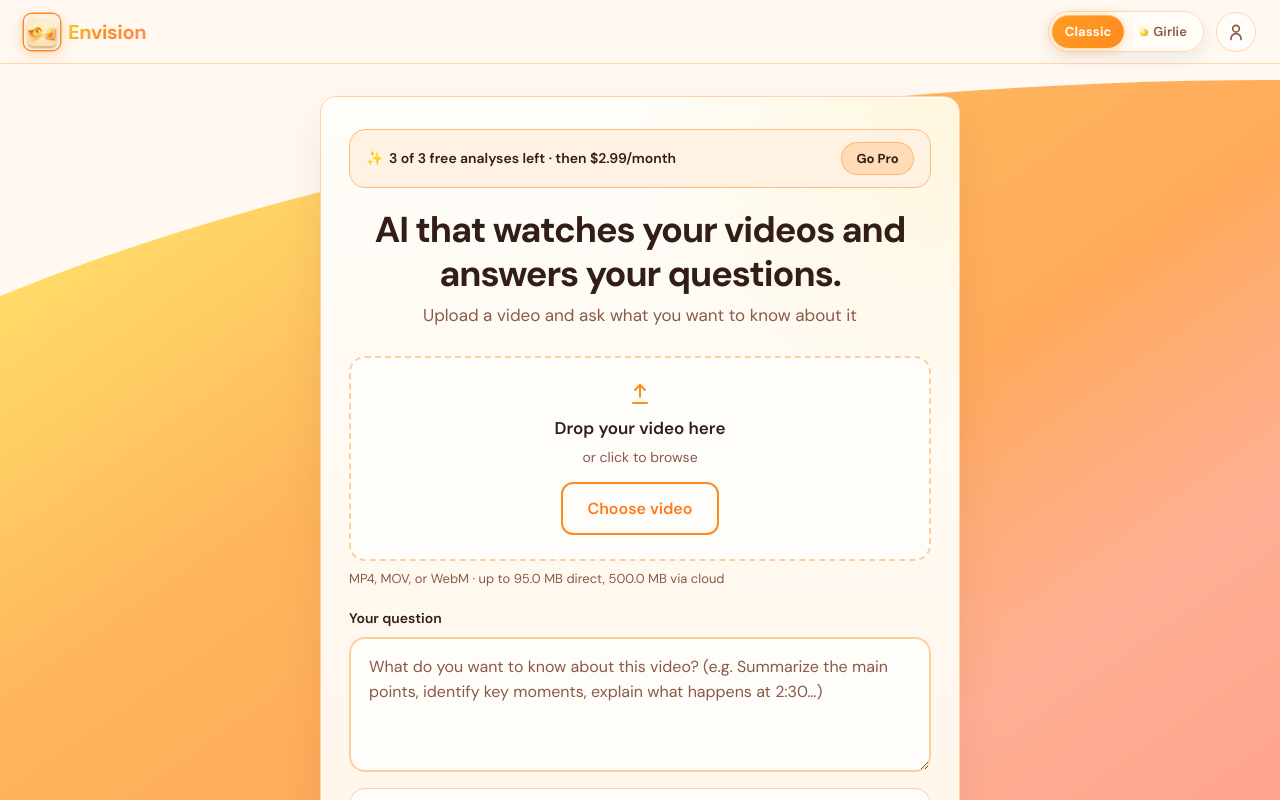
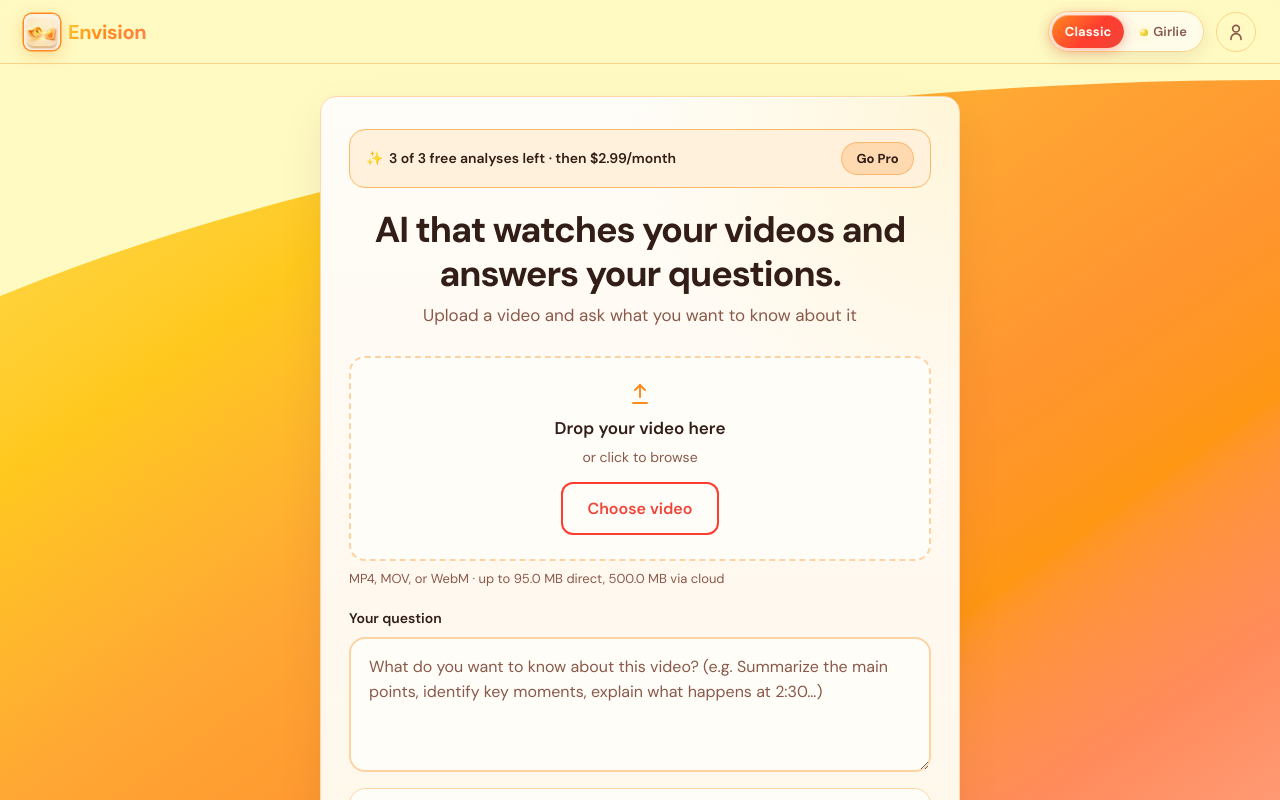
Before and after one commit to ClaudioK5/Envision-Frontend, a React (Vite) app: page / in a window 1280 px wide. Shown: the top 800 px of the page. Built offline with nearby package versions, Linux system fonts and the light colour scheme.

Commit message:
Add files via upload

```diff
--- a/src/index.css
+++ b/src/index.css
@@ -1,56 +1,59 @@
 :root,
 html[data-theme="classic"] {
   /*
-   * Mango Classic — cream base + visible mango ribbon
-   * (~15% softer than full fruit; peach-coral end, no deep red)
+   * Mango Classic — pulled from ripe mango fruit:
+   * cream milkshake base + sunny yellow → orange → soft coral blush
+   * tiny stem green; no deep depressing red
    */
-  --cream-0: #fffdf9;
-  --cream-1: #fff9f2;
-  --cream-2: #fff3e6;
-  --cream-mid: #fff8ef;
+  --cream-0: #fffcf0;
+  --cream-1: #fff9c2;
+  --cream-2: #ffefb0;
+  --cream-mid: #fff6d0;
   --mango-yellow: #ffd12f;
-  --mango-yellow-alt: #ffce32;
+  --mango-yellow-alt: #ffc30b;
   --mango-orange: #ff8a1f;
   --mango-orange-mid: #ff9d24;
-  --mango-orange-deep: #ff7a1a;
-  --mango-coral: #ff8f6b;
-  --mango-coral-mid: #ff7a5c;
-  --mango-red: #ff6b52;
-  --mango-green: #86b93b;
-
-  --navy-dark: #fff9f2;
-  --navy-mid: #fff4e6;
+  --mango-orange-deep: #ff8c00;
+  --mango-coral: #ff7f50;
+  --mango-coral-mid: #ff8f6b;
+  --mango-red: #f04438;
+  --mango-red-bright: #ff3d2e;
+  --mango-red-deep: #e94b3c;
+  --mango-green: #9acd32;
+
+  --navy-dark: #fff9c2;
+  --navy-mid: #ffefb0;
   --navy-light: #ffd12f;
   --gradient-mid: #ff8a1f;
   --accent: #ff8a1f;
   --accent-bright: #ffd12f;
-  --accent-strong: #ff7a1a;
-  --accent-hover: #ff7a5c;
-  --accent-coral: #ff8f6b;
-  --accent-red: #ff6b52;
-  --accent-deep: #ff7a5c;
-  --accent-glow: rgba(255, 209, 47, 0.42);
-  --accent-soft-12: color-mix(in srgb, #ffd12f 16%, #fffdf9);
-  --accent-soft-28: color-mix(in srgb, #ff8a1f 26%, #fff9f2);
-  --accent-soft-34: color-mix(in srgb, #ff9d24 32%, #fff4e6);
+  --accent-strong: #ff8c00;
+  --accent-hover: #f04438;
+  --accent-coral: #ff7f50;
+  --accent-red: #f04438;
+  --accent-deep: #e94b3c;
+  --accent-glow: rgba(255, 209, 47, 0.4);
+  --accent-soft-12: color-mix(in srgb, #ffd12f 16%, #fffcf0);
+  --accent-soft-28: color-mix(in srgb, #ff8a1f 26%, #fff9c2);
+  --accent-soft-34: color-mix(in srgb, #ff9d24 32%, #ffefb0);
   --accent-soft-40: color-mix(in srgb, #ff8a1f 38%, transparent);
   --accent-soft-45: color-mix(in srgb, #ffd12f 42%, transparent);
-  --accent-soft-55: color-mix(in srgb, #ff8f6b 48%, transparent);
-  --leaf: #86b93b;
-
-  --bg: #fff9f2;
-  --bg-elevated: #fffdf9;
-  --surface-ink: #fffdf9;
-  --surface-deep: #fff4e6;
-  --surface-deep-strong: #fffdf9;
-  --surface-mid: #fff8ef;
-  --user-bubble-from: color-mix(in srgb, #ffd12f 40%, #fffdf9);
-  --user-bubble-to: color-mix(in srgb, #ff8a1f 30%, #fff9f2);
+  --accent-soft-55: color-mix(in srgb, #f04438 42%, transparent);
+  --leaf: #9acd32;
+
+  --bg: #fff9c2;
+  --bg-elevated: #fffcf0;
+  --surface-ink: #fffcf0;
+  --surface-deep: #fff8dc;
+  --surface-deep-strong: #fffcf0;
+  --surface-mid: #fff6d0;
+  --user-bubble-from: color-mix(in srgb, #ffd12f 42%, #fffcf0);
+  --user-bubble-to: color-mix(in srgb, #ff8a1f 30%, #fff9c2);
   --text: #321d17;
   --text-muted: #8a594a;
-  --border: color-mix(in srgb, #ff8a1f 28%, #fff4e6);
+  --border: color-mix(in srgb, #ff8a1f 28%, #ffefb0);
   --shadow: rgba(50, 29, 23, 0.08);
-  --glass: #fffdf9;
+  --glass: color-mix(in srgb, #fff9c2 88%, transparent);
 
   --header-height: 64px;
   --radius: 12px;
@@ -145,32 +148,34 @@ body {
 .navy-background__dark {
   position: absolute;
   inset: 0;
-  /* Global warm milkshake base */
-  background: #fff9f2;
+  /* Mango milkshake yellow */
+  background: #fff9c2;
 }
 
 .navy-background__light {
   position: absolute;
   inset: 0;
   /*
-   * Visible mango diagonal (like before), ~15% softer:
-   * solid-ish yellow → orange → peach-coral (not deep red, not washed white)
+   * Ripe mango skin blend — soft organic stops like the fruit photo:
+   * sunny yellow → warm orange → coral blush (cheerful, not dark red)
    */
   background: linear-gradient(
     145deg,
-    color-mix(in srgb, #ffd12f 88%, #fff9f2) 0%,
-    color-mix(in srgb, #ffce32 85%, #fff8ef) 18%,
-    color-mix(in srgb, #ff9d24 86%, #fff4e6) 42%,
-    color-mix(in srgb, #ff8a1f 84%, #fff3e6) 62%,
-    color-mix(in srgb, #ff8f6b 82%, #fff4e6) 82%,
-    color-mix(in srgb, #ff7a5c 80%, #fff6ec) 100%
+    color-mix(in srgb, #ffc30b 12%, #fffdf8) 0%,
+    #ffd12f 14%,
+    #ffc30b 28%,
+    #ff9d24 48%,
+    #ff8a1f 64%,
+    #ff8c00 76%,
+    #ff7f50 90%,
+    #ff8f6b 100%
   );
   clip-path: ellipse(140% 90% at 100% 100%);
-  opacity: 0.82;
+  opacity: 0.88;
 }
 
 html[data-theme="classic"] .navy-background__light {
-  opacity: 0.84;
+  opacity: 0.9;
 }
 
 @media (min-width: 768px) {
@@ -210,7 +215,7 @@ html[data-theme="classic"] .navy-background__light {
 
 .logo__mark {
   color: var(--text);
-  background: linear-gradient(135deg, #ffd12f 0%, #ff8a1f 50%, #ff8f6b 100%);
+  background: linear-gradient(135deg, #ffd12f 0%, #ff8a1f 48%, #ff7f50 100%);
   -webkit-background-clip: text;
   background-clip: text;
   -webkit-text-fill-color: transparent;
@@ -267,20 +272,20 @@ html[data-theme="classic"] .navy-background__light {
 }
 
 .theme-toggle__btn--active {
-  color: #fffdf9;
+  color: #fffdf8;
   font-weight: 700;
-  background: linear-gradient(135deg, #ff9d24 0%, #ff8a1f 100%);
+  background: linear-gradient(135deg, #ff8a1f 0%, #ff3d2e 55%, #f04438 100%);
   box-shadow:
-    0 2px 12px color-mix(in srgb, #ff8a1f 40%, transparent),
+    0 2px 14px color-mix(in srgb, #f04438 42%, transparent),
     inset 0 1px 0 rgba(255, 255, 255, 0.35);
 }
 
 html[data-theme="classic"] .theme-toggle__btn--active:hover {
-  background: linear-gradient(135deg, #ff8f6b 0%, #ff7a5c 100%);
+  background: linear-gradient(135deg, #f04438 0%, #e94b3c 100%);
 }
 
 html[data-theme="classic"] .theme-toggle__spark {
-  background: radial-gradient(circle at 30% 30%, #fffdf9, #ffd12f 42%, #86b93b);
+  background: radial-gradient(circle at 30% 30%, #fffdf8, #ffd12f 40%, #9acd32);
 }
 
 .theme-toggle__btn--girlie.theme-toggle__btn--active {
@@ -359,14 +364,14 @@ html[data-theme="classic"] .result-body--markdown li::marker {
 }
 
 html[data-theme="classic"] .result-kicker {
-  color: #ff7a1a;
+  color: #ff8c00;
 }
 
 html[data-theme="classic"] .content-card {
-  border: 1.5px solid color-mix(in srgb, #ff8a1f 32%, #fff4e6);
+  border: 1.5px solid color-mix(in srgb, #ff8a1f 30%, #fef9e7);
   background:
-    radial-gradient(ellipse 75% 50% at 100% 0%, color-mix(in srgb, #ffd12f 14%, transparent), transparent 68%),
-    linear-gradient(180deg, #fffdf9 0%, #fff8ef 52%, #fff3e6 100%);
+    radial-gradient(ellipse 75% 50% at 100% 0%, color-mix(in srgb, #ffd12f 16%, transparent), transparent 68%),
+    linear-gradient(180deg, #fffdf8 0%, #fff8ef 50%, #fef9e7 100%);
   box-shadow:
     0 16px 44px rgba(50, 29, 23, 0.07),
     0 1px 0 rgba(255, 255, 255, 0.95) inset;
@@ -374,8 +379,8 @@ html[data-theme="classic"] .content-card {
 
 html[data-theme="classic"] .envision-form__textarea,
 html[data-theme="classic"] .upload-zone {
-  background: #fffdf9;
-  border-color: color-mix(in srgb, #ff8a1f 36%, #fff4e6);
+  background: #fffdf8;
+  border-color: color-mix(in srgb, #ff8a1f 34%, #fef9e7);
 }
 
 html[data-theme="classic"] .envision-form__textarea:focus,
@@ -388,77 +393,77 @@ html[data-theme="classic"] .upload-zone:focus {
 
 html[data-theme="classic"] .upload-zone--drag {
   border-color: #ffd12f;
-  background: color-mix(in srgb, #ffd12f 14%, #fffdf9);
+  background: color-mix(in srgb, #ffd12f 14%, #fffdf8);
   box-shadow: 0 0 0 4px color-mix(in srgb, #ffd12f 30%, transparent);
 }
 
 html[data-theme="classic"] .creator-mode-toggle {
-  background: #fffdf9;
-  border-color: color-mix(in srgb, #ff8a1f 32%, #fff4e6);
+  background: #fffdf8;
+  border-color: color-mix(in srgb, #ff8a1f 30%, #fef9e7);
 }
 
 html[data-theme="classic"] .creator-mode-toggle:hover {
   border-color: #ff8a1f;
-  background: #fff4e6;
+  background: #fef9e7;
 }
 
 html[data-theme="classic"] .creator-mode-toggle:has(.creator-mode-toggle__input:checked) {
   border-color: #ff8a1f;
-  background: color-mix(in srgb, #ffd12f 14%, #fffdf9);
+  background: color-mix(in srgb, #ffd12f 14%, #fffdf8);
   box-shadow: 0 0 0 3px color-mix(in srgb, #ff8a1f 24%, transparent);
 }
 
 html[data-theme="classic"] .creator-mode-toggle__input:checked + .creator-mode-toggle__switch {
-  background: linear-gradient(135deg, #ff9d24 0%, #ff8a1f 100%);
+  background: linear-gradient(135deg, #ff8a1f 0%, #f04438 100%);
 }
 
 html[data-theme="classic"] .btn--primary {
-  color: #fffdf9;
-  background: linear-gradient(135deg, #ff9d24 0%, #ff8a1f 48%, #ff8f6b 100%);
+  color: #fffdf8;
+  background: linear-gradient(135deg, #ff8a1f 0%, #ff3d2e 52%, #f04438 100%);
   box-shadow:
-    0 6px 20px color-mix(in srgb, #ff8a1f 36%, transparent),
-    inset 0 1px 0 rgba(255, 255, 255, 0.35);
+    0 6px 22px color-mix(in srgb, #f04438 40%, transparent),
+    inset 0 1px 0 rgba(255, 255, 255, 0.32);
 }
 
 html[data-theme="classic"] .btn--primary:not(:disabled):hover {
-  background: linear-gradient(135deg, #ff8f6b 0%, #ff7a5c 100%);
+  background: linear-gradient(135deg, #f04438 0%, #e94b3c 100%);
 }
 
 html[data-theme="classic"] .btn--secondary {
-  color: #ff7a1a;
-  background: #fffdf9;
-  border: 2px solid #ff8a1f;
+  color: #f04438;
+  background: #fffdf8;
+  border: 2px solid #ff3d2e;
 }
 
 html[data-theme="classic"] .btn--secondary:hover {
-  color: #ff7a5c;
-  border-color: #ff8f6b;
-  background: color-mix(in srgb, #ffd12f 12%, #fffdf9);
+  color: #e94b3c;
+  border-color: #f04438;
+  background: color-mix(in srgb, #ff3d2e 10%, #fffdf8);
 }
 
 html[data-theme="classic"] .result-message--user .result-message__text {
   border-color: #ff8a1f;
   background: linear-gradient(
     155deg,
-    color-mix(in srgb, #ffd12f 44%, #fffdf9),
-    color-mix(in srgb, #ff8a1f 32%, #fff9f2)
+    color-mix(in srgb, #ffd12f 44%, #fffdf8),
+    color-mix(in srgb, #ff8a1f 32%, #fff9f0)
   );
   box-shadow: 0 8px 22px color-mix(in srgb, #ff8a1f 18%, transparent);
 }
 
 html[data-theme="classic"] .result-body {
-  border: 1px solid color-mix(in srgb, #ff8a1f 26%, #fff4e6);
-  background: #fffdf9;
+  border: 1px solid color-mix(in srgb, #ff8a1f 26%, #fef9e7);
+  background: #fffdf8;
   box-shadow: 0 10px 28px rgba(50, 29, 23, 0.07);
 }
 
 html[data-theme="classic"] .envision-form__error {
-  border: 1px solid color-mix(in srgb, #ff8f6b 42%, #fff4e6);
-  background: color-mix(in srgb, #ff8f6b 9%, #fffdf9);
+  border: 1px solid color-mix(in srgb, #ff7f50 42%, #fef9e7);
+  background: color-mix(in srgb, #ff7f50 9%, #fffdf8);
 }
 
 html[data-theme="classic"] .envision-form__error-step {
-  color: #ff7a5c;
+  color: #ff7f50;
 }
 
 html[data-theme="classic"] .envision-form__error p {
@@ -1668,16 +1673,16 @@ html[data-theme="girlie"] .result-body--markdown strong {
 }
 
 html[data-theme="classic"] .upgrade-pro-btn--primary {
-  color: #fffdf9;
-  background: linear-gradient(135deg, #ff9d24 0%, #ff8a1f 48%, #ff8f6b 100%);
+  color: #fffdf8;
+  background: linear-gradient(135deg, #ff8a1f 0%, #ff3d2e 52%, #f04438 100%);
   box-shadow:
-    0 6px 20px color-mix(in srgb, #ff8a1f 36%, transparent),
-    inset 0 1px 0 rgba(255, 255, 255, 0.35);
+    0 6px 22px color-mix(in srgb, #f04438 40%, transparent),
+    inset 0 1px 0 rgba(255, 255, 255, 0.32);
   filter: none;
 }
 
 html[data-theme="classic"] .upgrade-pro-btn--primary:hover {
-  background: linear-gradient(135deg, #ff8f6b 0%, #ff7a5c 100%);
+  background: linear-gradient(135deg, #f04438 0%, #e94b3c 100%);
   filter: none;
 }
 
```
